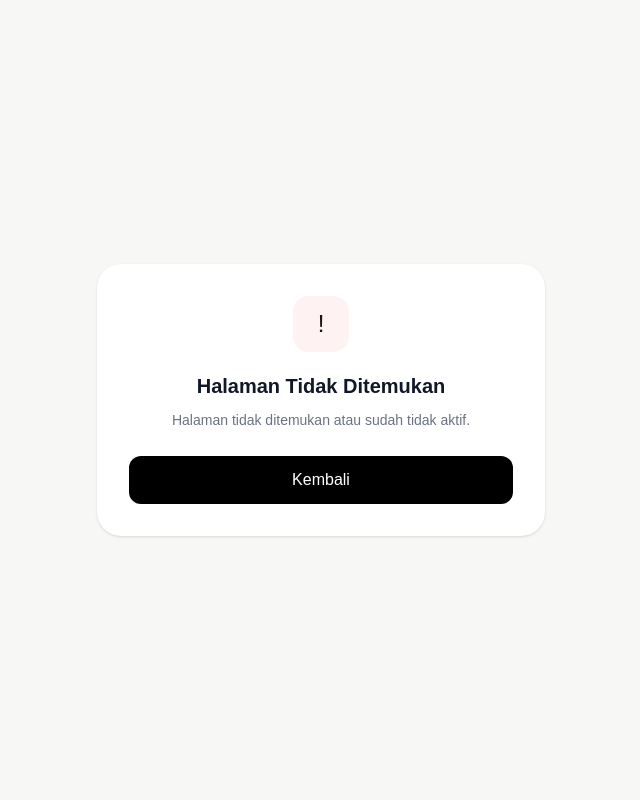
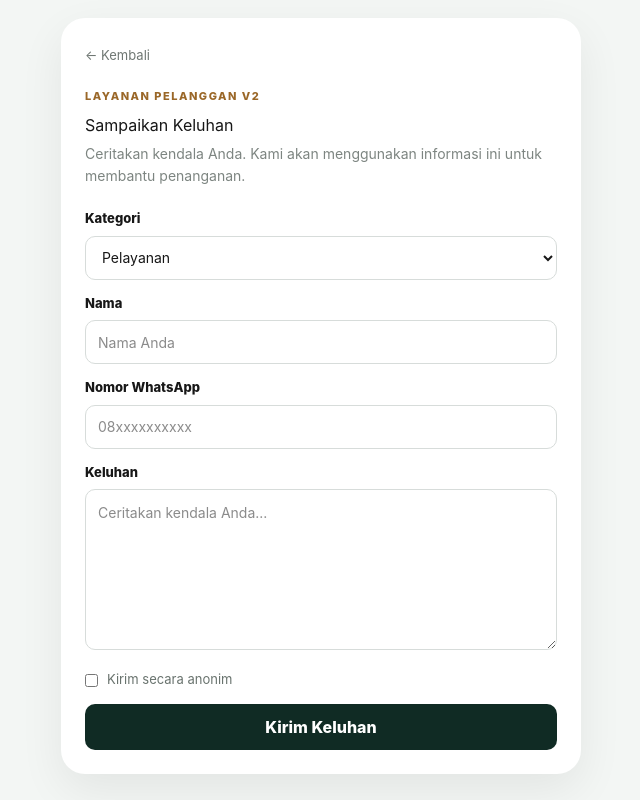
Before and after one commit to ulasantokogle-max/ulasantoko-review-card, a Next.js app: page /lp/1/complaint in a window 1280 px wide. Shown: the whole page, without its empty margins (319-959 px from the left). Built offline with nearby package versions, Linux system fonts and the light colour scheme; no server answers; the database is empty.

Commit message:
feat(v2): route LP complaint page through standalone V2 API

```diff
--- a/app/lp/[slug]/complaint/page.tsx
+++ b/app/lp/[slug]/complaint/page.tsx
@@ -1,337 +1,91 @@
 "use client";
 
-import { useEffect, useState } from "react";
 import { useParams } from "next/navigation";
-import { createClient } from "@supabase/supabase-js";
-
-type FeedbackPage = {
-  id: string;
-  slug: string;
-  business_name: string;
-  industry: string | null;
-  is_active: boolean;
-};
-
-const supabaseUrl = process.env.NEXT_PUBLIC_SUPABASE_URL!;
-const supabaseAnonKey = process.env.NEXT_PUBLIC_SUPABASE_ANON_KEY!;
-
-const supabase = createClient(
-  supabaseUrl,
-  supabaseAnonKey
-);
+import { FormEvent, useState } from "react";
 
 export default function ComplaintPage() {
-  const params = useParams();
-  const slug = params?.slug as string;
+  const params = useParams<{ slug: string }>();
+  const slug = String(params?.slug ?? "").toUpperCase();
+  const [name, setName] = useState("");
+  const [phone, setPhone] = useState("");
+  const [category, setCategory] = useState("Pelayanan");
+  const [message, setMessage] = useState("");
+  const [anonymous, setAnonymous] = useState(false);
+  const [status, setStatus] = useState("");
+  const [loading, setLoading] = useState(false);
 
-  const [page, setPage] = useState<FeedbackPage | null>(null);
-  const [loading, setLoading] = useState(true);
+  async function submit(event: FormEvent<HTMLFormElement>) {
+    event.preventDefault();
+    setLoading(true);
+    setStatus("");
 
-  const [customerName, setCustomerName] = useState("");
-  const [isAnonymous, setIsAnonymous] = useState(false);
-  const [message, setMessage] = useState("");
-
-  const [submitting, setSubmitting] = useState(false);
-  const [success, setSuccess] = useState(false);
-  const [errorMessage, setErrorMessage] = useState("");
-
-  useEffect(() => {
-    async function loadPage() {
-      if (!slug) return;
-
-      const { data, error } = await supabase
-        .from("feedback_pages")
-        .select(
-          `
-          id,
-          slug,
-          business_name,
-          industry,
-          is_active
-        `
-        )
-        .eq("slug", slug)
-        .eq("is_active", true)
-        .maybeSingle();
-
-      if (error) {
-        console.error("GET_FEEDBACK_PAGE_ERROR:", error);
-        setErrorMessage("Halaman tidak dapat dimuat.");
-        setLoading(false);
-        return;
+    try {
+      const response = await fetch("/api/v2/complaints", {
+        method: "POST",
+        headers: { "content-type": "application/json" },
+        body: JSON.stringify({ lp_slug: slug, customer_name: name, phone, category, message, is_anonymous: anonymous }),
+      });
+      const payload = await response.json();
+      setStatus(response.ok ? "✓ Keluhan sudah diterima. Tim kami akan menindaklanjutinya." : payload.message ?? "Keluhan gagal dikirim.");
+      if (response.ok) {
+        setMessage("");
+        setName("");
+        setPhone("");
       }
-
-      if (!data) {
-        setErrorMessage("Halaman tidak ditemukan atau sudah tidak aktif.");
-        setLoading(false);
-        return;
-      }
-
-      setPage(data);
+    } catch {
+      setStatus("Tidak dapat mengirim keluhan.");
+    } finally {
       setLoading(false);
     }
-
-    loadPage();
-  }, [slug]);
-
-  async function handleSubmit(
-    event: React.FormEvent<HTMLFormElement>
-  ) {
-    event.preventDefault();
-
-    setErrorMessage("");
-
-    if (!message.trim()) {
-      setErrorMessage("Silakan tuliskan keluhan Anda terlebih dahulu.");
-      return;
-    }
-
-    if (!isAnonymous && !customerName.trim()) {
-      setErrorMessage("Silakan isi nama atau pilih opsi anonim.");
-      return;
-    }
-
-    if (!page) {
-      setErrorMessage("Data bisnis tidak ditemukan.");
-      return;
-    }
-
-    setSubmitting(true);
-
-    const { error } = await supabase
-      .from("feedback_complaints")
-      .insert({
-        feedback_page_id: page.id,
-        customer_name: isAnonymous
-          ? null
-          : customerName.trim(),
-        is_anonymous: isAnonymous,
-        message: message.trim(),
-        status: "pending",
-      });
-
-    if (error) {
-      console.error("CREATE_COMPLAINT_ERROR:", error);
-      setErrorMessage(
-        "Keluhan belum berhasil dikirim. Silakan coba lagi."
-      );
-      setSubmitting(false);
-      return;
-    }
-
-    setSubmitting(false);
-    setSuccess(true);
-    setCustomerName("");
-    setMessage("");
-    setIsAnonymous(false);
-  }
-
-  if (loading) {
-    return (
-      <main className="min-h-screen bg-[#f7f7f5] flex items-center justify-center px-5">
-        <div className="text-center">
-          <div className="mx-auto mb-4 h-10 w-10 animate-spin rounded-full border-4 border-gray-200 border-t-black" />
-          <p className="text-sm text-gray-500">
-            Memuat halaman...
-          </p>
-        </div>
-      </main>
-    );
-  }
-
-  if (errorMessage && !page) {
-    return (
-      <main className="min-h-screen bg-[#f7f7f5] flex items-center justify-center px-5">
-        <div className="w-full max-w-md rounded-3xl bg-white p-8 text-center shadow-sm">
-          <div className="mx-auto mb-5 flex h-14 w-14 items-center justify-center rounded-2xl bg-red-50 text-2xl">
-            !
-          </div>
-
-          <h1 className="text-xl font-bold text-gray-900">
-            Halaman Tidak Ditemukan
-          </h1>
-
-          <p className="mt-2 text-sm leading-6 text-gray-500">
-            {errorMessage}
-          </p>
-
-          <button
-            type="button"
-            onClick={() => window.history.back()}
-            className="mt-6 w-full rounded-xl bg-black px-5 py-3 text-sm font-semibold text-white"
-          >
-            Kembali
-          </button>
-        </div>
-      </main>
-    );
-  }
-
-  if (success) {
-    return (
-      <main className="min-h-screen bg-[#f7f7f5] px-5 py-10">
-        <div className="mx-auto w-full max-w-md">
-          <div className="overflow-hidden rounded-[28px] bg-white shadow-sm">
-            <div className="bg-[#0d332b] px-6 py-10 text-center text-white">
-              <div className="mx-auto flex h-16 w-16 items-center justify-center rounded-2xl bg-white text-3xl text-[#0d332b]">
-                ✓
-              </div>
-
-              <h1 className="mt-5 text-2xl font-bold">
-                Keluhan Berhasil Dikirim
-              </h1>
-
-              <p className="mt-2 text-sm leading-6 text-white/75">
-                Terima kasih telah menyampaikan pengalaman Anda.
-                Tim {page?.business_name} akan menindaklanjutinya.
-              </p>
-            </div>
-
-            <div className="p-6">
-              <button
-                type="button"
-                onClick={() => window.history.back()}
-                className="w-full rounded-xl bg-black px-5 py-3.5 text-sm font-semibold text-white"
-              >
-                Kembali
-              </button>
-            </div>
-          </div>
-
-          <p className="mt-6 text-center text-xs text-gray-400">
-            Powered by <span className="font-semibold">Ulasan Toko</span>
-          </p>
-        </div>
-      </main>
-    );
   }
 
   return (
-    <main className="min-h-screen bg-[#f7f7f5] px-5 py-8">
-      <div className="mx-auto w-full max-w-md">
-        <div className="overflow-hidden rounded-[28px] bg-white shadow-sm">
-          {/* Header */}
-          <div className="bg-[#0d332b] px-6 py-8 text-center text-white">
-            <div className="mx-auto flex h-16 w-16 items-center justify-center rounded-2xl bg-white text-2xl font-bold text-[#0d332b]">
-              {page?.business_name?.charAt(0)?.toUpperCase() || "U"}
-            </div>
+    <main style={{ minHeight: "100vh", padding: 18, background: "#f3f6f4", fontFamily: "Inter,system-ui,sans-serif" }}>
+      <section style={{ maxWidth: 520, margin: "0 auto", background: "white", borderRadius: 24, padding: 24, boxShadow: "0 16px 45px rgba(0,0,0,.07)" }}>
+        <a href={`/lp/${slug}`} style={{ color: "#6f7773", textDecoration: "none", fontSize: 13 }}>← Kembali</a>
+        <div style={{ marginTop: 22, fontSize: 11, fontWeight: 800, letterSpacing: 1.5, color: "#9a6728" }}>LAYANAN PELANGGAN V2</div>
+        <h1 style={{ margin: "8px 0 6px" }}>Sampaikan Keluhan</h1>
+        <p style={{ color: "#7d8581", lineHeight: 1.6, fontSize: 14 }}>Ceritakan kendala Anda. Kami akan menggunakan informasi ini untuk membantu penanganan.</p>
 
-            <p className="mt-5 text-[11px] font-bold uppercase tracking-[0.2em] text-[#d6a24a]">
-              Layanan Pelanggan
-            </p>
+        <form onSubmit={submit} style={{ display: "grid", gap: 14, marginTop: 22 }}>
+          <label>
+            <div style={{ fontSize: 13, fontWeight: 800, marginBottom: 7 }}>Kategori</div>
+            <select value={category} onChange={(e) => setCategory(e.target.value)} style={inputStyle}>
+              <option>Pelayanan</option>
+              <option>Produk</option>
+              <option>Pembayaran</option>
+              <option>Pengiriman</option>
+              <option>Lainnya</option>
+            </select>
+          </label>
 
-            <h1 className="mt-2 text-2xl font-bold">
-              {page?.business_name}
-            </h1>
-          </div>
+          <label>
+            <div style={{ fontSize: 13, fontWeight: 800, marginBottom: 7 }}>Nama</div>
+            <input value={name} onChange={(e) => setName(e.target.value)} disabled={anonymous} placeholder="Nama Anda" style={inputStyle} />
+          </label>
 
-          {/* Content */}
-          <div className="p-6">
-            <h2 className="text-xl font-bold text-gray-900">
-              Sampaikan Keluhan
-            </h2>
+          <label>
+            <div style={{ fontSize: 13, fontWeight: 800, marginBottom: 7 }}>Nomor WhatsApp</div>
+            <input value={phone} onChange={(e) => setPhone(e.target.value)} disabled={anonymous} placeholder="08xxxxxxxxxx" inputMode="tel" style={inputStyle} />
+          </label>
 
-            <p className="mt-2 text-sm leading-6 text-gray-500">
-              Kami menghargai masukan Anda. Sampaikan pengalaman
-              atau kendala yang Anda alami agar dapat kami tindaklanjuti.
-            </p>
+          <label>
+            <div style={{ fontSize: 13, fontWeight: 800, marginBottom: 7 }}>Keluhan</div>
+            <textarea value={message} onChange={(e) => setMessage(e.target.value)} required rows={7} maxLength={5000} placeholder="Ceritakan kendala Anda..." style={{ ...inputStyle, paddingTop: 12, resize: "vertical" }} />
+          </label>
 
-            <form
-              onSubmit={handleSubmit}
-              className="mt-6 space-y-5"
-            >
-              {/* Name */}
-              <div>
-                <label
-                  htmlFor="customerName"
-                  className="mb-2 block text-sm font-semibold text-gray-800"
-                >
-                  Nama
-                </label>
+          <label style={{ display: "flex", gap: 9, alignItems: "center", fontSize: 13, color: "#69736e" }}>
+            <input type="checkbox" checked={anonymous} onChange={(e) => setAnonymous(e.target.checked)} /> Kirim secara anonim
+          </label>
 
-                <input
-                  id="customerName"
-                  type="text"
-                  value={customerName}
-                  onChange={(e) =>
-                    setCustomerName(e.target.value)
-                  }
-                  disabled={isAnonymous || submitting}
-                  placeholder="Masukkan nama Anda"
-                  className="w-full rounded-xl border border-gray-200 bg-white px-4 py-3 text-sm outline-none transition focus:border-gray-400 disabled:bg-gray-100"
-                />
-              </div>
+          <button disabled={loading} type="submit" style={buttonStyle}>{loading ? "Mengirim..." : "Kirim Keluhan"}</button>
+        </form>
 
-              {/* Anonymous */}
-              <label className="flex cursor-pointer items-start gap-3 rounded-xl border border-gray-200 bg-gray-50 p-4">
-                <input
-                  type="checkbox"
-                  checked={isAnonymous}
-                  onChange={(e) =>
-                    setIsAnonymous(e.target.checked)
-                  }
-                  disabled={submitting}
-                  className="mt-0.5 h-4 w-4"
-                />
-
-                <span>
-                  <span className="block text-sm font-semibold text-gray-800">
-                    Kirim secara anonim
-                  </span>
-
-                  <span className="mt-1 block text-xs leading-5 text-gray-500">
-                    Nama Anda tidak akan ditampilkan pada laporan keluhan.
-                  </span>
-                </span>
-              </label>
-
-              {/* Complaint */}
-              <div>
-                <label
-                  htmlFor="message"
-                  className="mb-2 block text-sm font-semibold text-gray-800"
-                >
-                  Keluhan / Masukan
-                </label>
-
-                <textarea
-                  id="message"
-                  value={message}
-                  onChange={(e) =>
-                    setMessage(e.target.value)
-                  }
-                  disabled={submitting}
-                  rows={6}
-                  placeholder="Ceritakan pengalaman atau kendala yang Anda alami..."
-                  className="w-full resize-none rounded-xl border border-gray-200 bg-white px-4 py-3 text-sm leading-6 outline-none transition focus:border-gray-400 disabled:bg-gray-100"
-                />
-              </div>
-
-              {/* Error */}
-              {errorMessage && (
-                <div className="rounded-xl border border-red-100 bg-red-50 px-4 py-3 text-sm leading-5 text-red-700">
-                  {errorMessage}
-                </div>
-              )}
-
-              {/* Submit */}
-              <button
-                type="submit"
-                disabled={submitting}
-                className="w-full rounded-xl bg-[#0d332b] px-5 py-3.5 text-sm font-bold text-white transition hover:opacity-90 disabled:cursor-not-allowed disabled:opacity-60"
-              >
-                {submitting
-                  ? "Mengirim..."
-                  : "Kirim Keluhan"}
-              </button>
-            </form>
-          </div>
-        </div>
-
-        <p className="mt-6 text-center text-xs text-gray-400">
-          Powered by <span className="font-semibold">Ulasan Toko</span>
-        </p>
-      </div>
+        {status && <div style={{ marginTop: 16, padding: 13, borderRadius: 12, background: status.startsWith("✓") ? "#effbf3" : "#fff1f1", color: status.startsWith("✓") ? "#16753b" : "#a32626", fontSize: 13 }}>{status}</div>}
+      </section>
     </main>
   );
 }
+
+const inputStyle: React.CSSProperties = { width: "100%", minHeight: 44, border: "1px solid #d7dcda", borderRadius: 10, padding: "0 12px", fontSize: 14, boxSizing: "border-box", background: "white" };
+const buttonStyle: React.CSSProperties = { minHeight: 46, border: 0, borderRadius: 10, background: "#102b24", color: "white", fontWeight: 800, cursor: "pointer" };
```
